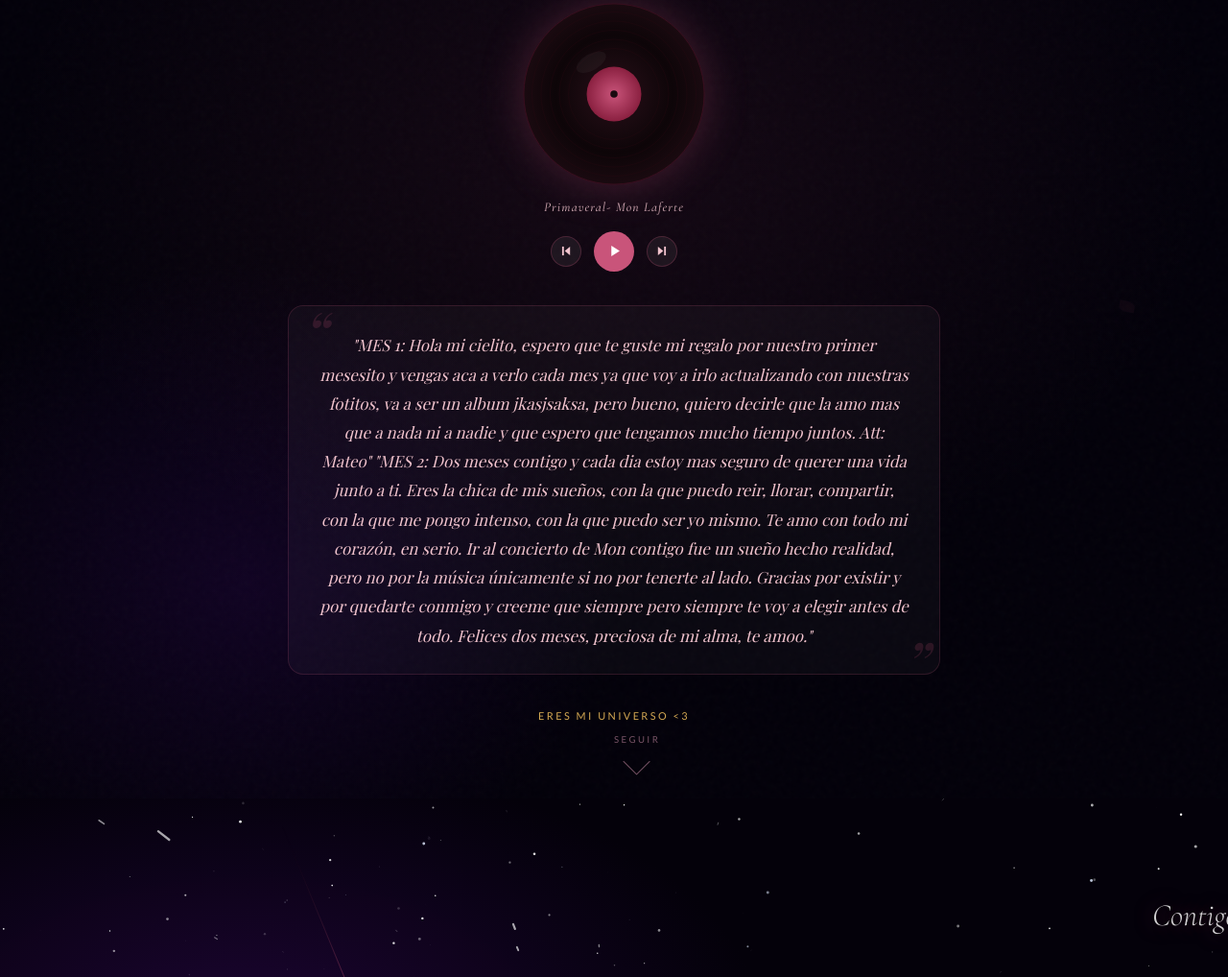
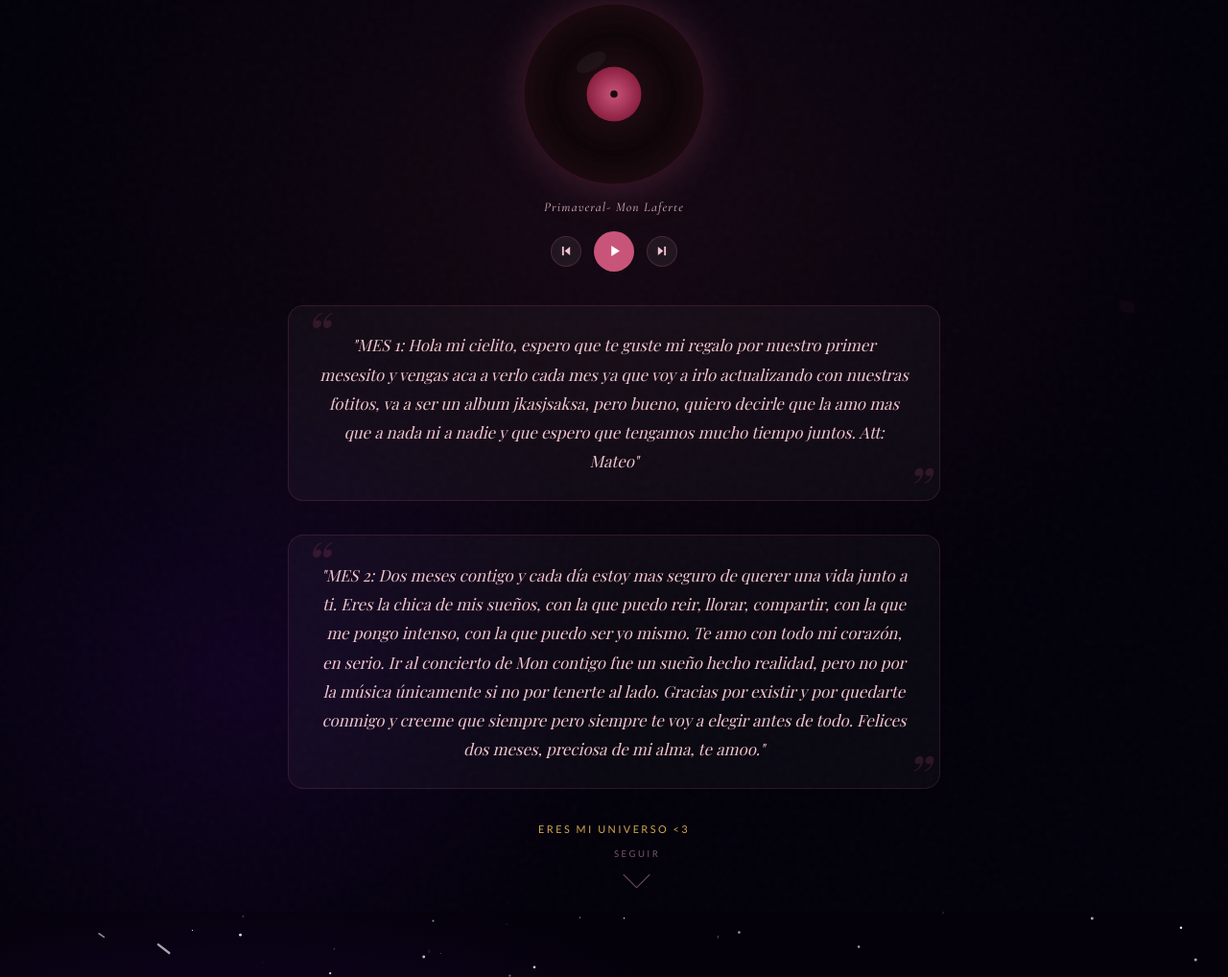
Before and after one commit to MateoGerman/LyM-cronometro, a plain HTML site: page index.html in a window 1280 px wide. Shown: the part 288-1306 px from the top of the page at 96% size. Drawn offline with nearby package versions, Linux system fonts and the light colour scheme; a web font is replaced by a local one.

Commit message:
Update index.html

```diff
--- a/index.html
+++ b/index.html
@@ -309,19 +309,15 @@ body {
       "MES 1:
       Hola mi cielito, espero que te guste mi regalo por nuestro primer mesesito y vengas aca a verlo cada mes ya que voy a irlo actualizando con nuestras fotitos, va a ser un album jkasjsaksa, pero bueno, quiero decirle que la amo mas que a nada ni a nadie y que espero que tengamos mucho tiempo juntos. Att: Mateo"
 
+    </div>
+      <div class="message-box">
+      "MES 2:
+      Dos meses contigo y cada día estoy mas seguro de querer una vida junto a ti. Eres la chica de mis sueños, con la que puedo reir, llorar, compartir, con la que me pongo intenso, con la que puedo ser yo mismo. Te amo con todo mi corazón, en serio.
 
+Ir al concierto de Mon contigo fue un sueño hecho realidad, pero no por la música únicamente si no por tenerte al lado. Gracias por existir y por quedarte conmigo y creeme que siempre pero siempre te voy a elegir antes de todo.
 
+Felices dos meses, preciosa de mi alma, te amoo."
 
-
-
-
-      "MES 2:
-
-      Dos meses contigo y cada dia estoy mas seguro de querer una vida junto a ti. Eres la chica de mis sueños, con la que puedo reir, llorar, compartir, con la que me pongo intenso, con la que puedo ser yo mismo. Te amo con todo mi corazón, en serio.
-
-      Ir al concierto de Mon contigo fue un sueño hecho realidad, pero no por la música únicamente si no por tenerte al lado. Gracias por existir y por quedarte conmigo y creeme que siempre pero siempre te voy a elegir antes de todo.
-
-      Felices dos meses, preciosa de mi alma, te amoo."
     </div>
 
     <p class="since"><span>      Eres mi universo <3 </span></p>
```
